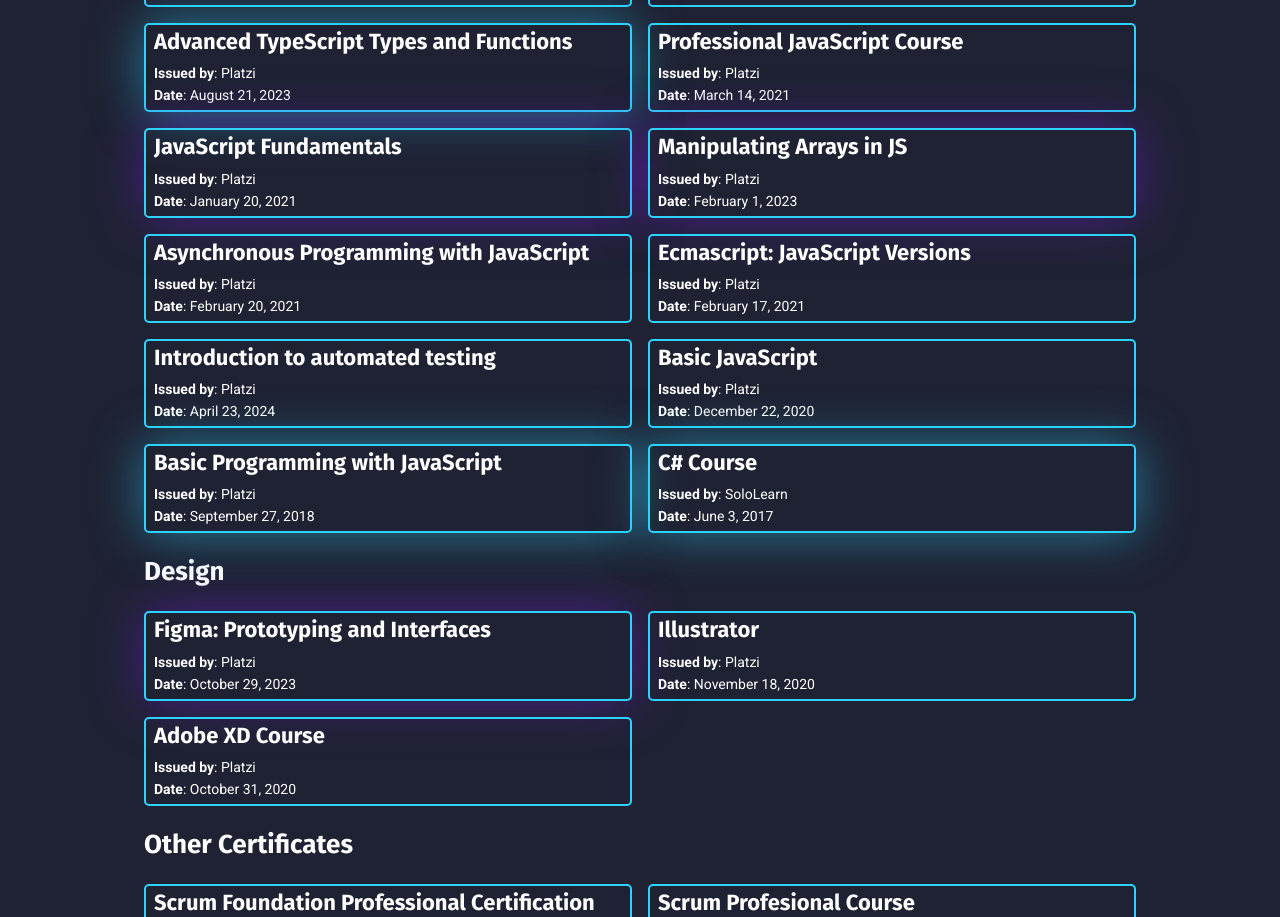
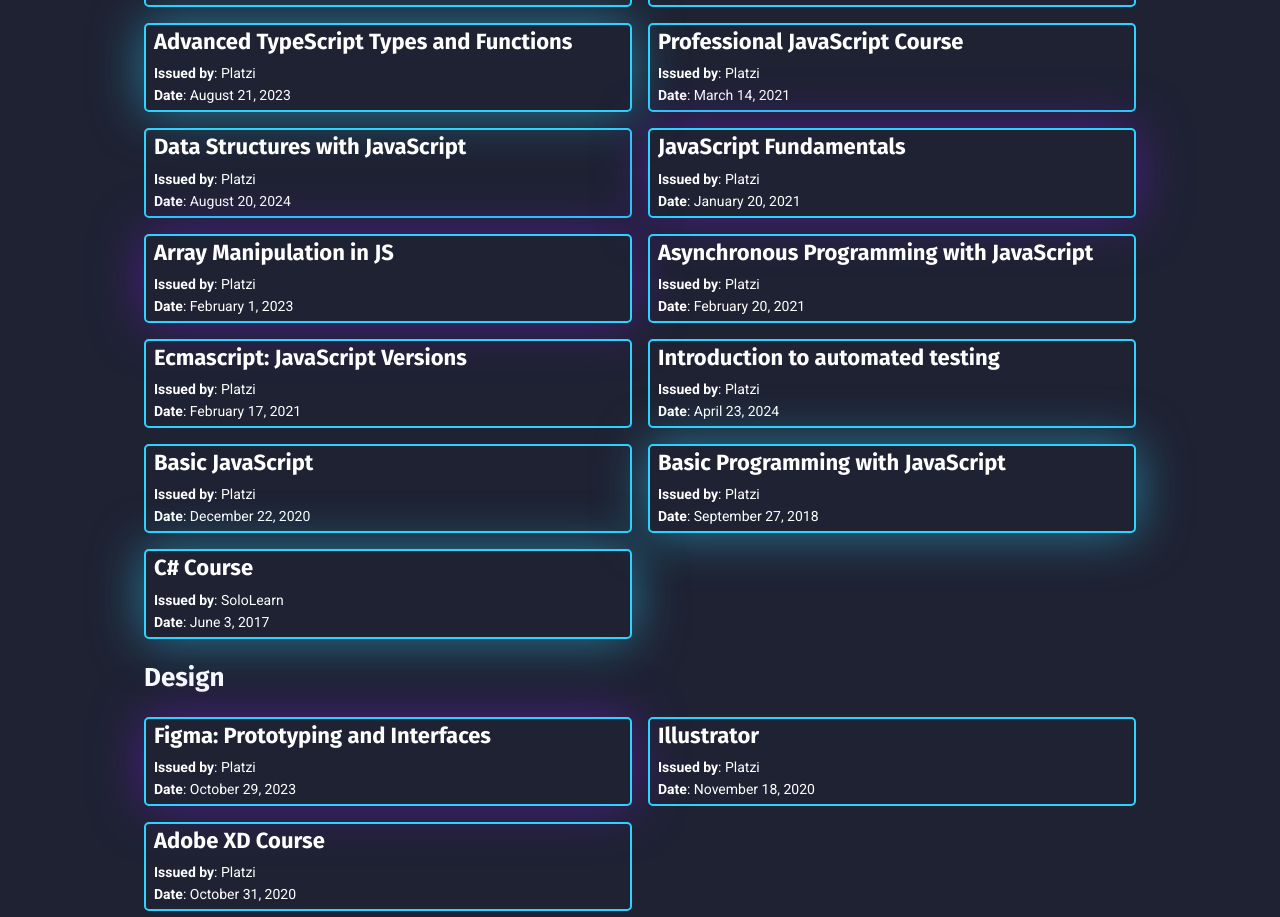
Before and after one commit to eg-delacruz/portfolio, a Next.js app: page /en in a window 1280 px wide. Shown: the part 7006-7923 px from the top of the page. Built offline with nearby package versions, Linux system fonts and the light colour scheme.

Commit message:
feat: add data structures with JS certificate to cv

```diff
--- a/src/components/specificUse/sections/certificates/Certificates.tsx
+++ b/src/components/specificUse/sections/certificates/Certificates.tsx
@@ -26,6 +26,7 @@
   blue_bg?: boolean;
 };
 
+//CLARIFICATIONS: to add new certificates, just add them at the end of the languages jsons in the corresponding order (DO NOT SHIFT THEM!). Then, add them to the corresponding array below in the spot we prefer
 export const Certificates = () => {
   //Controlling input
   const SEARCH_BAR = useInputValue('');
@@ -363,6 +364,16 @@
       ),
       issued_by: 'Platzi',
       url: '/certificates/javascript-profesional.pdf',
+    },
+    {
+      title: t(
+        `Page.certificates.certificates_info.development.certificate_13.title`
+      ),
+      issue_date: t(
+        `Page.certificates.certificates_info.development.certificate_13.date`
+      ),
+      issued_by: 'Platzi',
+      url: '/certificates/estructuras-datos-js.pdf',
     },
     {
       title: t(
--- a/src/messages/de.json
+++ b/src/messages/de.json
@@ -231,6 +231,10 @@
           "certificate_12": {
             "title": "Einführung in automatisiertes Testen",
             "date": "23. April 2024"
+          },
+          "certificate_13": {
+            "title": "Datenstrukturen mit JavaScript",
+            "date": "20. August 2024"
           }
         },
         "design": {
--- a/src/messages/en.json
+++ b/src/messages/en.json
@@ -205,7 +205,7 @@
             "date": "January 20, 2021"
           },
           "certificate_6": {
-            "title": "Manipulating Arrays in JS",
+            "title": "Array Manipulation in JS",
             "date": "February 1, 2023"
           },
           "certificate_7": {
@@ -231,6 +231,10 @@
           "certificate_12": {
             "title": "Introduction to automated testing",
             "date": "April 23, 2024"
+          },
+          "certificate_13": {
+            "title": "Data Structures with JavaScript",
+            "date": "August 20, 2024"
           }
         },
         "design": {
--- a/src/messages/es.json
+++ b/src/messages/es.json
@@ -231,6 +231,10 @@
           "certificate_12": {
             "title": "Introducción a la automatización de pruebas",
             "date": "23 Abril 2024"
+          },
+          "certificate_13": {
+            "title": "Curso de Estructuras de Datos con JavaScript",
+            "date": "20 Agosto 2024"
           }
         },
         "design": {
```
Also changed, not shown: 1 other file (tests, documents, lock files or other folders).
